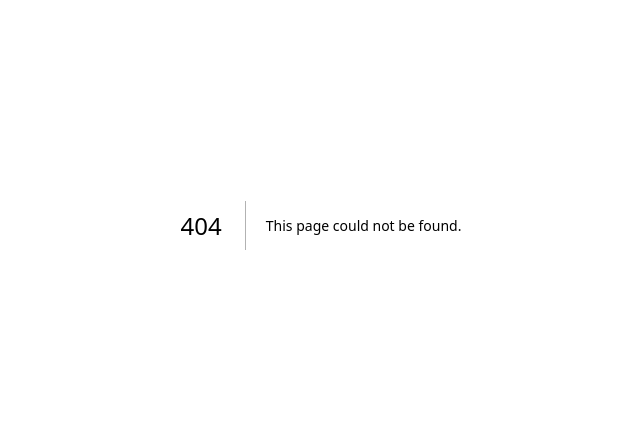
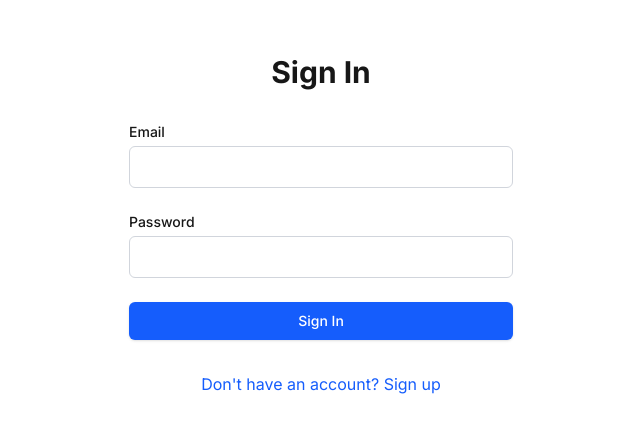
Before and after one commit to vaishnav-3/Counsel-Bot, a Next.js app: page /auth/signin in a window 1280 px wide. Before the commit this address had no page. Shown: the part 175-608 px from the top of the page, without its empty margins (319-959 px from the left). Built offline with nearby package versions, Linux system fonts and the light colour scheme.

Commit message:
authentication integration

```diff
--- /dev/null
+++ b/src/app/api/auth/[...nextauth]/route.ts
@@ -0,0 +1,6 @@
+import NextAuth from 'next-auth';
+import { authOptions } from '@/lib/auth';
+
+const handler = NextAuth(authOptions);
+
+export { handler as GET, handler as POST };
--- /dev/null
+++ b/src/app/api/auth/signup/route.ts
@@ -0,0 +1,40 @@
+import { NextResponse } from "next/server";
+import bcrypt from "bcryptjs";
+import { db } from "@/db";
+import { users } from "@/db/schema";
+import { eq } from "drizzle-orm";
+
+export async function POST(request: Request) {
+  try {
+    const { email, password } = await request.json();
+
+    if (!email || !password) {
+      return NextResponse.json(
+        { error: "Email and password required" },
+        { status: 400 }
+      );
+    }
+
+    const existing = await db
+      .select()
+      .from(users)
+      .where(eq(users.email, email))
+      .limit(1);
+    if (existing[0]) {
+      return NextResponse.json(
+        { error: "User already exists" },
+        { status: 409 }
+      );
+    }
+
+    const hashed = await bcrypt.hash(password, 10);
+    await db.insert(users).values({ email, password: hashed });
+
+    return NextResponse.json({ ok: true }, { status: 201 });
+  } catch (error) {
+    return NextResponse.json(
+      { error: "Internal Server Error" },
+      { status: 500 }
+    );
+  }
+}
--- /dev/null
+++ b/src/app/auth/signin/page.tsx
@@ -0,0 +1,84 @@
+"use client";
+
+import { useState } from "react";
+import { signIn } from "next-auth/react";
+import { useRouter } from "next/navigation";
+import Link from "next/link";
+
+export default function SignIn() {
+  const [email, setEmail] = useState("");
+  const [password, setPassword] = useState("");
+  const [isLoading, setIsLoading] = useState(false);
+  const router = useRouter();
+
+  const handleSubmit = async (e: React.FormEvent) => {
+    e.preventDefault();
+    setIsLoading(true);
+
+    const result = await signIn("credentials", {
+      email,
+      password,
+      redirect: false,
+    });
+
+    if (result?.ok) {
+      router.push("/chat");
+    } else {
+      alert("Invalid credentials");
+    }
+
+    setIsLoading(false);
+  };
+
+  return (
+    <div className="min-h-screen flex items-center justify-center">
+      <div className="max-w-md w-full space-y-8 p-8">
+        <h2 className="text-3xl font-bold text-center">Sign In</h2>
+
+        <form onSubmit={handleSubmit} className="space-y-6">
+          <div>
+            <label htmlFor="email" className="block text-sm font-medium">
+              Email
+            </label>
+            <input
+              id="email"
+              type="email"
+              value={email}
+              onChange={(e) => setEmail(e.target.value)}
+              className="mt-1 block w-full px-3 py-2 border border-gray-300 rounded-md"
+              required
+            />
+          </div>
+
+          <div>
+            <label htmlFor="password" className="block text-sm font-medium">
+              Password
+            </label>
+            <input
+              id="password"
+              type="password"
+              value={password}
+              onChange={(e) => setPassword(e.target.value)}
+              className="mt-1 block w-full px-3 py-2 border border-gray-300 rounded-md"
+              required
+            />
+          </div>
+
+          <button
+            type="submit"
+            disabled={isLoading}
+            className="w-full flex justify-center py-2 px-4 border border-transparent rounded-md shadow-sm text-sm font-medium text-white bg-blue-600 hover:bg-blue-700 disabled:opacity-50"
+          >
+            {isLoading ? "Signing in..." : "Sign In"}
+          </button>
+        </form>
+
+        <div className="text-center">
+          <Link href="/auth/signup" className="text-blue-600 hover:underline">
+            Don&apos;t have an account? Sign up
+          </Link>
+        </div>
+      </div>
+    </div>
+  );
+}
--- /dev/null
+++ b/src/app/auth/signup/page.tsx
@@ -0,0 +1,88 @@
+"use client";
+
+import { useState } from "react";
+import { useRouter } from "next/navigation";
+import { signIn } from "next-auth/react";
+
+export default function SignUp() {
+  const [email, setEmail] = useState("");
+  const [password, setPassword] = useState("");
+  const [isLoading, setIsLoading] = useState(false);
+  const router = useRouter();
+
+  const handleSubmit = async (e: React.FormEvent) => {
+    e.preventDefault();
+    setIsLoading(true);
+
+    const res = await fetch("/api/auth/signup", {
+      method: "POST",
+      headers: { "Content-Type": "application/json" },
+      body: JSON.stringify({ email, password }),
+    });
+
+    if (!res.ok) {
+      alert("Sign up failed");
+      setIsLoading(false);
+      return;
+    }
+
+    const result = await signIn("credentials", {
+      email,
+      password,
+      redirect: false,
+    });
+    if (result?.ok) {
+      router.push("/chat");
+    } else {
+      router.push("/auth/signin");
+    }
+
+    setIsLoading(false);
+  };
+
+  return (
+    <div className="min-h-screen flex items-center justify-center">
+      <div className="max-w-md w-full space-y-8 p-8">
+        <h2 className="text-3xl font-bold text-center">Sign Up</h2>
+
+        <form onSubmit={handleSubmit} className="space-y-6">
+          <div>
+            <label htmlFor="email" className="block text-sm font-medium">
+              Email
+            </label>
+            <input
+              id="email"
+              type="email"
+              value={email}
+              onChange={(e) => setEmail(e.target.value)}
+              className="mt-1 block w-full px-3 py-2 border border-gray-300 rounded-md"
+              required
+            />
+          </div>
+
+          <div>
+            <label htmlFor="password" className="block text-sm font-medium">
+              Password
+            </label>
+            <input
+              id="password"
+              type="password"
+              value={password}
+              onChange={(e) => setPassword(e.target.value)}
+              className="mt-1 block w-full px-3 py-2 border border-gray-300 rounded-md"
+              required
+            />
+          </div>
+
+          <button
+            type="submit"
+            disabled={isLoading}
+            className="w-full flex justify-center py-2 px-4 border border-transparent rounded-md shadow-sm text-sm font-medium text-white bg-blue-600 hover:bg-blue-700 disabled:opacity-50"
+          >
+            {isLoading ? "Signing up..." : "Sign Up"}
+          </button>
+        </form>
+      </div>
+    </div>
+  );
+}
--- /dev/null
+++ b/src/lib/auth.ts
@@ -0,0 +1,69 @@
+import { NextAuthOptions } from "next-auth";
+import CredentialsProvider from "next-auth/providers/credentials";
+import bcrypt from "bcryptjs";
+import { db } from "@/db";
+import { users } from "@/db/schema";
+import { eq } from "drizzle-orm";
+
+export const authOptions: NextAuthOptions = {
+  providers: [
+    CredentialsProvider({
+      name: "credentials",
+      credentials: {
+        email: { label: "Email", type: "email" },
+        password: { label: "Password", type: "password" },
+      },
+      async authorize(credentials) {
+        if (!credentials?.email || !credentials?.password) {
+          return null;
+        }
+
+        // Find user in database
+        const user = await db
+          .select()
+          .from(users)
+          .where(eq(users.email, credentials.email))
+          .limit(1);
+
+        if (!user[0]) {
+          return null;
+        }
+
+        // Check password
+        const isPasswordValid = await bcrypt.compare(
+          credentials.password,
+          user[0].password
+        );
+
+        if (!isPasswordValid) {
+          return null;
+        }
+
+        return {
+          id: user[0].id,
+          email: user[0].email,
+        };
+      },
+    }),
+  ],
+  session: {
+    strategy: "jwt",
+  },
+  callbacks: {
+    async jwt({ token, user }) {
+      if (user?.id) {
+        token.id = user.id;
+      }
+      return token;
+    },
+    async session({ session, token }) {
+      if (session.user && token.id) {
+        session.user.id = token.id;
+      }
+      return session;
+    },
+  },
+  pages: {
+    signIn: "/auth/signin",
+  },
+};
```
